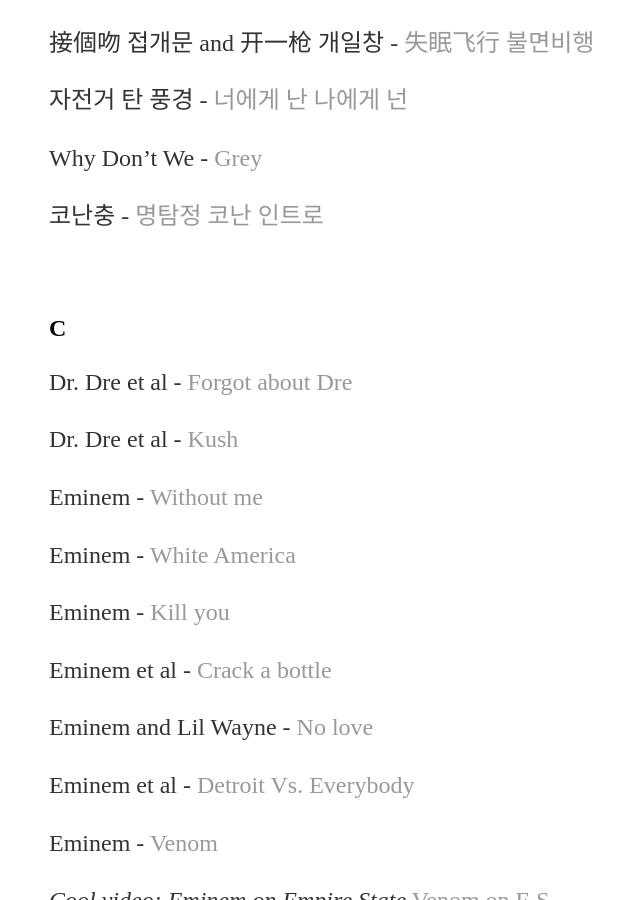
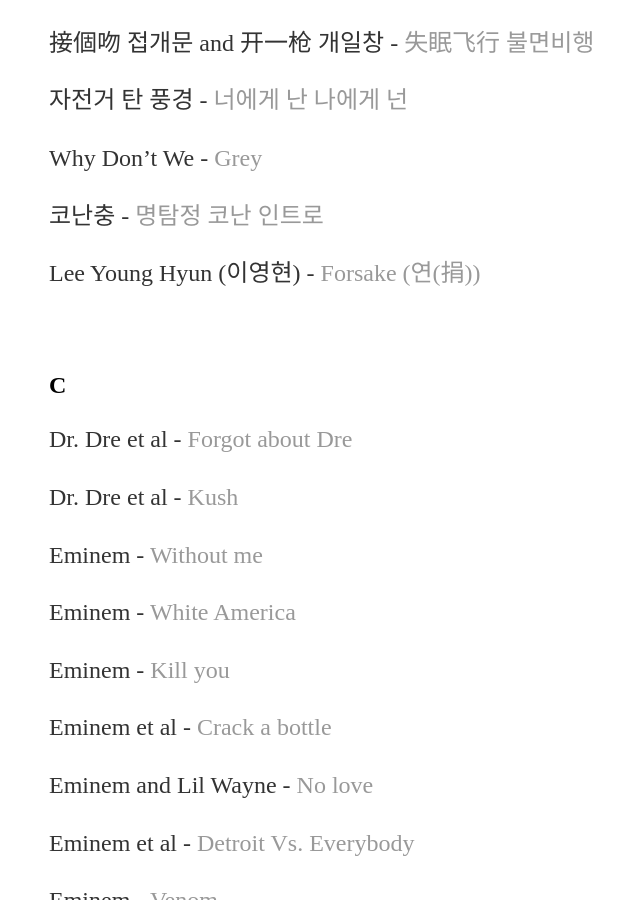
Before and after one commit to yjkweon24/yjkweon24.github.io, a Jekyll site: the page built from _posts/2018-10-23-songs-that-i-love.md, in a window 1280 px wide and 900 px high, scrolled down 7677 px. Shown: the whole window, without its empty margins (143-783 px from the left). Built offline with Jekyll 4.4.1, drawn with Linux system fonts in a browser that asks for light colours.

Commit message:
Update 2018-10-23-songs-that-i-love.md

```diff
--- a/_posts/2018-10-23-songs-that-i-love.md
+++ b/_posts/2018-10-23-songs-that-i-love.md
@@ -265,6 +265,8 @@
 
 코난충 - [명탐정 코난 인트로](https://youtu.be/qQmJy2rG20s)
 
+Lee Young Hyun (이영현) - [Forsake (연(捐))](https://www.youtube.com/watch?v=ZhMQaaE1W68)
+
 <br>
 
 ## C
```
